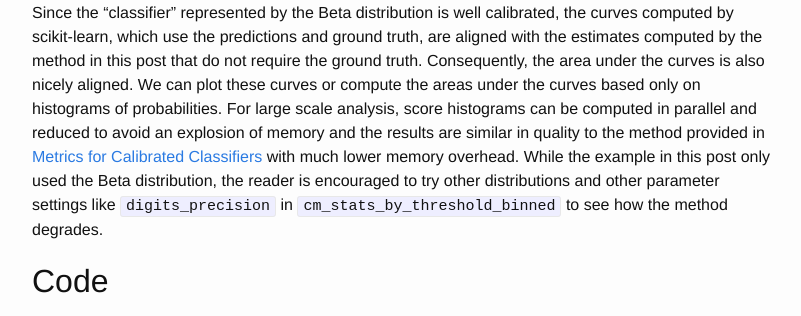
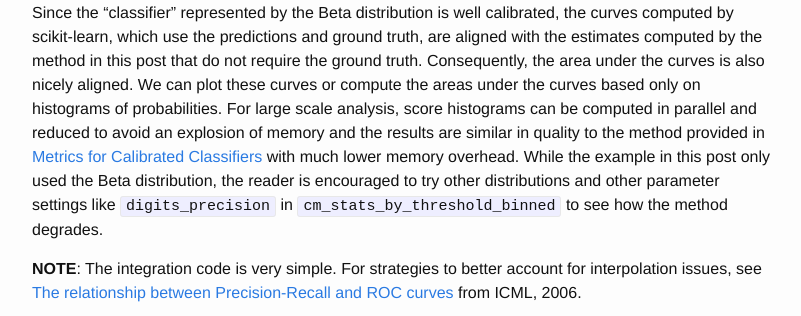
Before and after one commit to deaktator/deaktator.github.io, a Jekyll site: the page built from _posts/2022-02-26-classification-metrics-for-score-histograms.md, in a window 1280 px wide and 900 px high, scrolled down 2113 px, cut to the strip 0-316 px from the top of the window. Shown: the whole strip, without its empty margins (238-1039 px from the left). Built offline with Jekyll 4.4.1, drawn with Linux system fonts in a browser that asks for light colours.

Commit message:
CMfSH v2.

```diff
--- a/_posts/2022-02-26-classification-metrics-for-score-histograms.md
+++ b/_posts/2022-02-26-classification-metrics-for-score-histograms.md
@@ -79,6 +79,11 @@ Beta distribution, the reader is encouraged to try other distributions and
 other parameter settings like `digits_precision` in
 `cm_stats_by_threshold_binned` to see how the method degrades.
 
+**NOTE**: The integration code is very simple.  For strategies to better
+account for interpolation issues, see
+[The relationship between Precision-Recall and ROC curves](https://dl.acm.org/doi/10.1145/1143844.1143874)
+from ICML, 2006.
+
 ## Code
 
 <script src="https://gist.github.com/deaktator/47bf3835fa0652f429fe7bf4f3cec606.js"></script>
```
